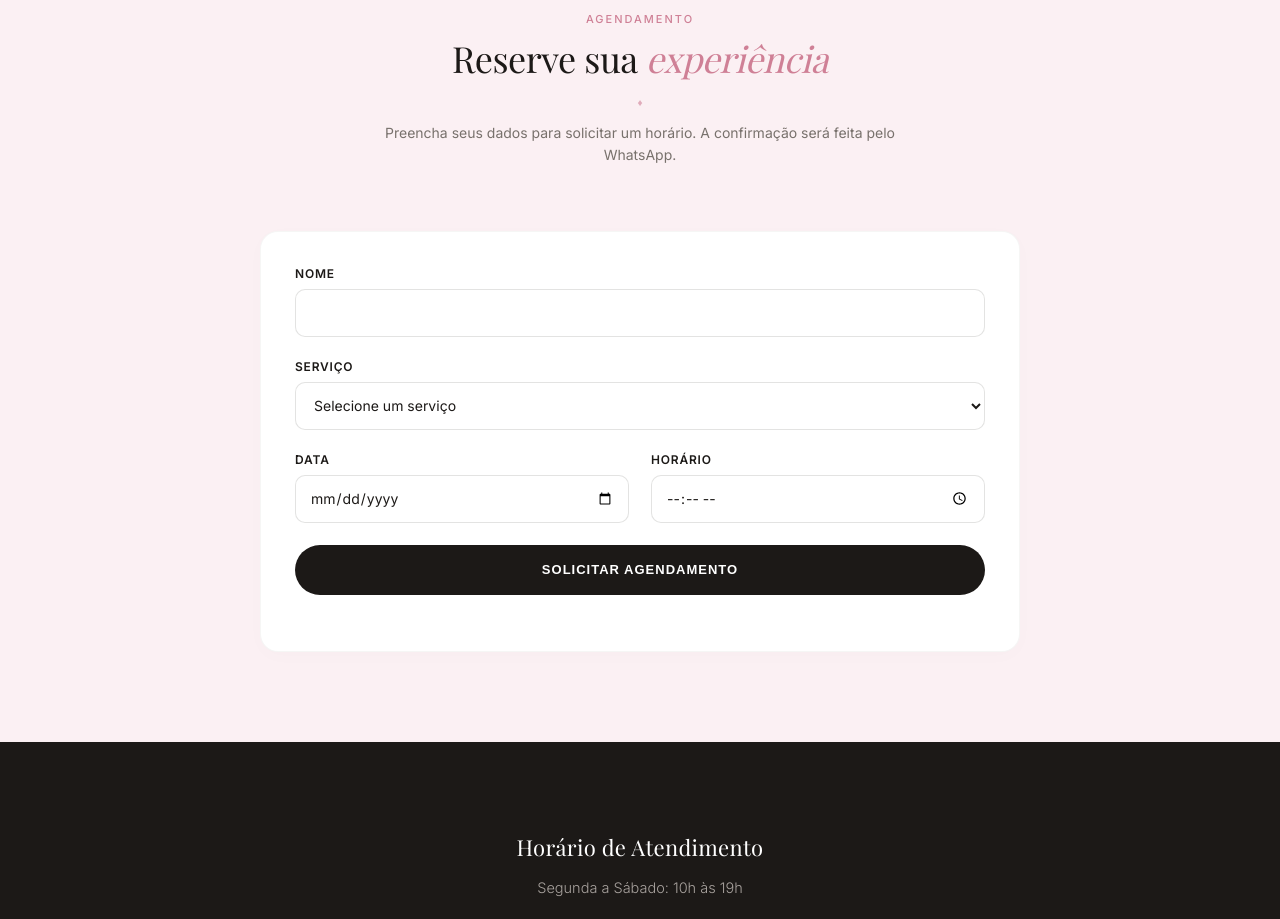
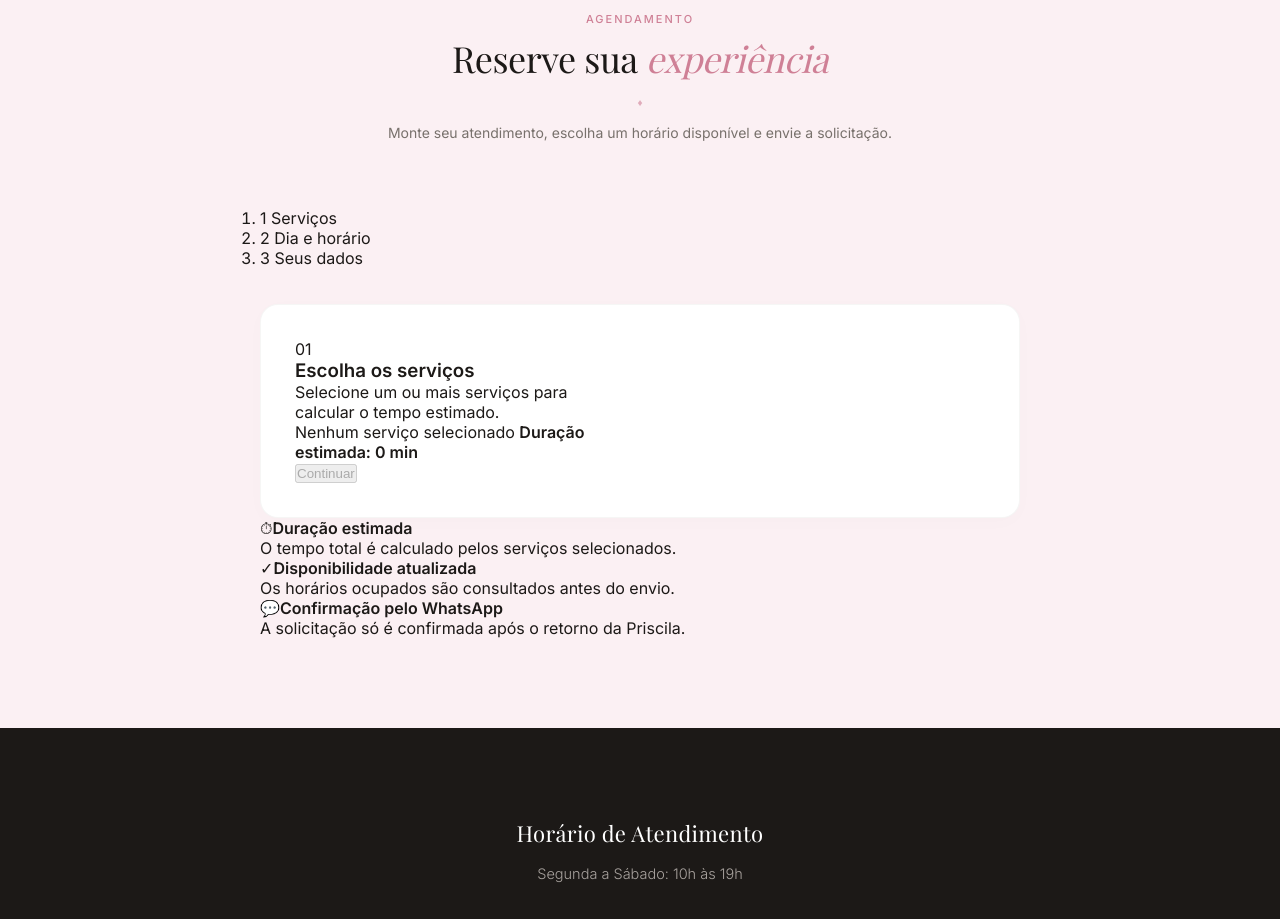
Before and after one commit to yoyoziyo/espacopriscilaoliveira, a plain HTML site: page index.html in a window 1280 px wide. Shown: the part 3440-4359 px from the top of the page. Drawn offline with nearby package versions, Linux system fonts and the light colour scheme; a web font is replaced by a local one.

Commit message:
Evolui agendamento para fluxo em três etapas

```diff
--- a/index.html
+++ b/index.html
@@ -521,36 +521,95 @@
         <span class="subtitle">Agendamento</span>
         <h2>Reserve sua <span>experiência</span></h2>
         <div class="diamond-divider">♦</div>
-        <p class="booking-intro">Preencha seus dados para solicitar um horário. A confirmação será feita pelo WhatsApp.</p>
+        <p class="booking-intro">Monte seu atendimento, escolha um horário disponível e envie a solicitação.</p>
       </header>
 
+      <ol class="booking-progress" aria-label="Etapas do agendamento">
+        <li class="booking-progress-item is-active" data-progress-step="1"><span>1</span> Serviços</li>
+        <li class="booking-progress-item" data-progress-step="2"><span>2</span> Dia e horário</li>
+        <li class="booking-progress-item" data-progress-step="3"><span>3</span> Seus dados</li>
+      </ol>
+
       <form id="bookingForm" class="booking-form">
-        <div class="booking-field booking-field-full">
-          <label for="bookingName">Nome</label>
-          <input type="text" id="bookingName" name="nome" autocomplete="name" required>
-        </div>
+        <section class="booking-step is-active" data-booking-step="1" aria-labelledby="bookingStepTitle1">
+          <div class="booking-step-heading">
+            <span class="booking-step-number">01</span>
+            <div>
+              <h3 id="bookingStepTitle1">Escolha os serviços</h3>
+              <p>Selecione um ou mais serviços para calcular o tempo estimado.</p>
+            </div>
+          </div>
 
-        <div class="booking-field booking-field-full">
-          <label for="bookingService">Serviço</label>
-          <select id="bookingService" name="servico" required>
-            <option value="">Selecione um serviço</option>
-          </select>
-        </div>
+          <div id="bookingServicesGrid" class="booking-services-grid"></div>
 
-        <div class="booking-field">
-          <label for="bookingDate">Data</label>
-          <input type="date" id="bookingDate" name="data" required>
-        </div>
+          <div class="booking-selection-summary">
+            <span id="bookingServiceCount">Nenhum serviço selecionado</span>
+            <strong id="bookingTotalDuration">Duração estimada: 0 min</strong>
+          </div>
 
-        <div class="booking-field">
-          <label for="bookingTime">Horário</label>
-          <input type="time" id="bookingTime" name="horario" min="10:00" max="19:00" required>
-        </div>
+          <div class="booking-step-actions booking-step-actions-end">
+            <button type="button" class="btn-booking-next" data-next-step="2" disabled>Continuar</button>
+          </div>
+        </section>
 
-        <button type="submit" class="btn-booking-submit">Solicitar agendamento</button>
-        <p id="bookingStatus" class="booking-status" role="status" aria-live="polite"></p>
-        <div id="bookingConfirmation" class="booking-confirmation" hidden></div>
+        <section class="booking-step" data-booking-step="2" aria-labelledby="bookingStepTitle2" hidden>
+          <div class="booking-step-heading">
+            <span class="booking-step-number">02</span>
+            <div>
+              <h3 id="bookingStepTitle2">Escolha o dia e horário</h3>
+              <p>Os horários ocupados ou incompatíveis com a duração escolhida ficam indisponíveis.</p>
+            </div>
+          </div>
+
+          <div class="booking-date-field">
+            <label for="bookingDate">Data do atendimento</label>
+            <input type="date" id="bookingDate" name="data" required>
+          </div>
+
+          <div class="booking-availability-header">
+            <strong>Horários disponíveis</strong>
+            <span id="bookingAvailabilityStatus">Escolha uma data para consultar.</span>
+          </div>
+          <div id="bookingTimeGrid" class="booking-time-grid" role="group" aria-label="Horários disponíveis"></div>
+          <input type="hidden" id="bookingTime" name="horario" required>
+
+          <div class="booking-step-actions">
+            <button type="button" class="btn-booking-back" data-back-step="1">Voltar</button>
+            <button type="button" class="btn-booking-next" data-next-step="3" disabled>Continuar</button>
+          </div>
+        </section>
+
+        <section class="booking-step" data-booking-step="3" aria-labelledby="bookingStepTitle3" hidden>
+          <div class="booking-step-heading">
+            <span class="booking-step-number">03</span>
+            <div>
+              <h3 id="bookingStepTitle3">Seus dados</h3>
+              <p>Informe seu nome para concluir a solicitação pelo WhatsApp.</p>
+            </div>
+          </div>
+
+          <div id="bookingReview" class="booking-review"></div>
+
+          <div class="booking-field">
+            <label for="bookingName">Nome</label>
+            <input type="text" id="bookingName" name="nome" autocomplete="name" required>
+          </div>
+
+          <div class="booking-step-actions">
+            <button type="button" class="btn-booking-back" data-back-step="2">Voltar</button>
+            <button type="submit" class="btn-booking-submit">Solicitar agendamento</button>
+          </div>
+
+          <p id="bookingStatus" class="booking-status" role="status" aria-live="polite"></p>
+          <div id="bookingConfirmation" class="booking-confirmation" hidden></div>
+        </section>
       </form>
+
+      <div class="booking-info-footer">
+        <div><span aria-hidden="true">⏱</span><strong>Duração estimada</strong><p>O tempo total é calculado pelos serviços selecionados.</p></div>
+        <div><span aria-hidden="true">✓</span><strong>Disponibilidade atualizada</strong><p>Os horários ocupados são consultados antes do envio.</p></div>
+        <div><span aria-hidden="true">💬</span><strong>Confirmação pelo WhatsApp</strong><p>A solicitação só é confirmada após o retorno da Priscila.</p></div>
+      </div>
     </div>
   </section>
 
```
